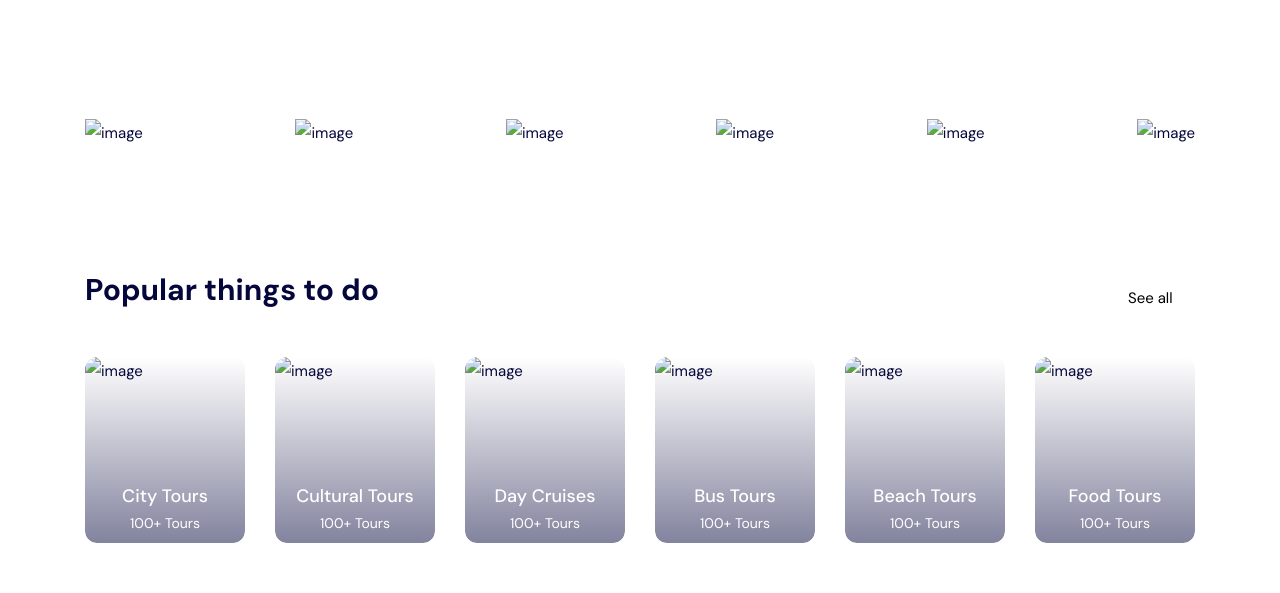
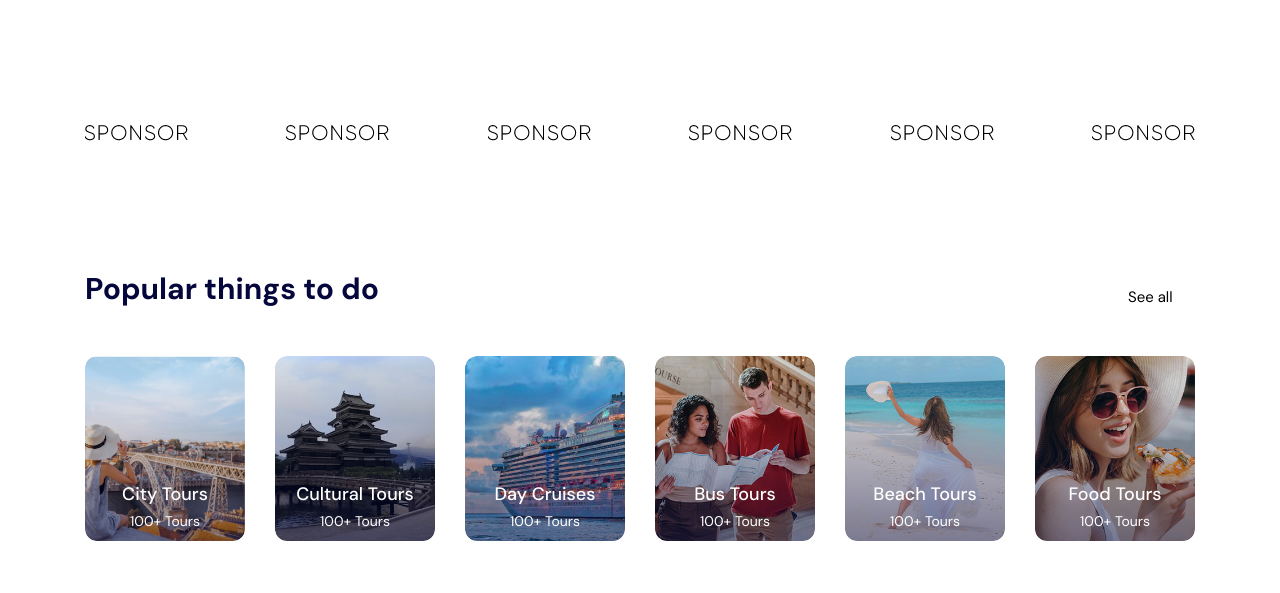
Before and after one commit to Hemant-khadun/konze, a plain HTML site: page index.html in a window 1280 px wide. Shown: the part 936-1529 px from the top of the page. Drawn offline with Linux system fonts and the light colour scheme; the site is published under a folder, as on GitHub Pages, so addresses that start at the root find nothing; some icons are missing; a web font is replaced by a local one.

Commit message:
[Hotfix] images fix

```diff
--- a/index.html
+++ b/index.html
@@ -226,27 +226,27 @@
         <div class="row y-gap-30 justify-between">
 
           <div class="col-md-auto col-6">
-            <img src="/assets/img/sponsor.png" alt="image">
+            <img src="./assets/img/sponsor.png" alt="image">
           </div>
 
           <div class="col-md-auto col-6">
-            <img src="/assets/img/sponsor.png" alt="image">
+            <img src="./assets/img/sponsor.png" alt="image">
           </div>
 
           <div class="col-md-auto col-6">
-            <img src="/assets/img/sponsor.png" alt="image">
+            <img src="./assets/img/sponsor.png" alt="image">
           </div>
 
           <div class="col-md-auto col-6">
-            <img src="/assets/img/sponsor.png" alt="image">
+            <img src="./assets/img/sponsor.png" alt="image">
           </div>
 
           <div class="col-md-auto col-6">
-            <img src="/assets/img/sponsor.png" alt="image">
+            <img src="./assets/img/sponsor.png" alt="image">
           </div>
 
           <div class="col-md-auto col-6">
-            <img src="/assets/img/sponsor.png" alt="image">
+            <img src="./assets/img/sponsor.png" alt="image">
           </div>
 
         </div>
@@ -463,7 +463,7 @@
           <div class="col-lg-2 col-md-3 col-6">
             <a href="#" class="featureCard -type-2 -hover-image-scale">
               <div class="featureCard__image ratio ratio-19:22 -hover-image-scale__image rounded-12">
-                <img src="/assets/img/tours/1.jpg" alt="image" class="img-ratio rounded-12">
+                <img src="./assets/img/tours/1.jpg" alt="image" class="img-ratio rounded-12">
               </div>
 
               <div class="featureCard__content text-center">
@@ -476,7 +476,7 @@
           <div class="col-lg-2 col-md-3 col-6">
             <a href="#" class="featureCard -type-2 -hover-image-scale">
               <div class="featureCard__image ratio ratio-19:22 -hover-image-scale__image rounded-12">
-                <img src="/assets/img/tours/2.jpg" alt="image" class="img-ratio rounded-12">
+                <img src="./assets/img/tours/2.jpg" alt="image" class="img-ratio rounded-12">
               </div>
 
               <div class="featureCard__content text-center">
@@ -489,7 +489,7 @@
           <div class="col-lg-2 col-md-3 col-6">
             <a href="#" class="featureCard -type-2 -hover-image-scale">
               <div class="featureCard__image ratio ratio-19:22 -hover-image-scale__image rounded-12">
-                <img src="/assets/img/tours/3.jpg" alt="image" class="img-ratio rounded-12">
+                <img src="./assets/img/tours/3.jpg" alt="image" class="img-ratio rounded-12">
               </div>
 
               <div class="featureCard__content text-center">
@@ -502,7 +502,7 @@
           <div class="col-lg-2 col-md-3 col-6">
             <a href="#" class="featureCard -type-2 -hover-image-scale">
               <div class="featureCard__image ratio ratio-19:22 -hover-image-scale__image rounded-12">
-                <img src="/assets/img/tours/4.jpg" alt="image" class="img-ratio rounded-12">
+                <img src="./assets/img/tours/4.jpg" alt="image" class="img-ratio rounded-12">
               </div>
 
               <div class="featureCard__content text-center">
@@ -515,7 +515,7 @@
           <div class="col-lg-2 col-md-3 col-6">
             <a href="#" class="featureCard -type-2 -hover-image-scale">
               <div class="featureCard__image ratio ratio-19:22 -hover-image-scale__image rounded-12">
-                <img src="/assets/img/tours/5.jpg" alt="image" class="img-ratio rounded-12">
+                <img src="./assets/img/tours/5.jpg" alt="image" class="img-ratio rounded-12">
               </div>
 
               <div class="featureCard__content text-center">
@@ -528,7 +528,7 @@
           <div class="col-lg-2 col-md-3 col-6">
             <a href="#" class="featureCard -type-2 -hover-image-scale">
               <div class="featureCard__image ratio ratio-19:22 -hover-image-scale__image rounded-12">
-                <img src="/assets/img/tours/6.jpg" alt="image" class="img-ratio rounded-12">
+                <img src="./assets/img/tours/6.jpg" alt="image" class="img-ratio rounded-12">
               </div>
 
               <div class="featureCard__content text-center">
```
